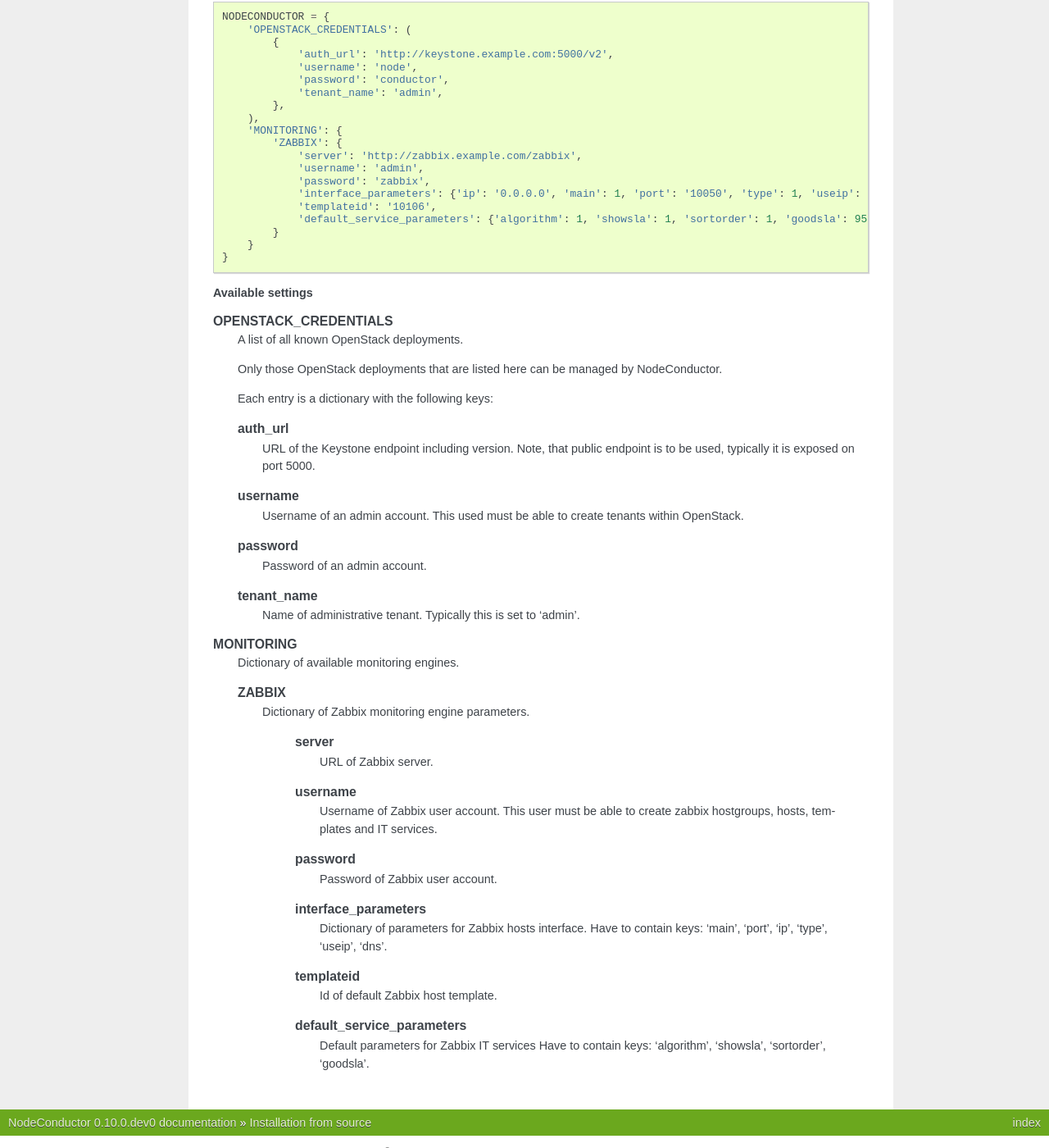
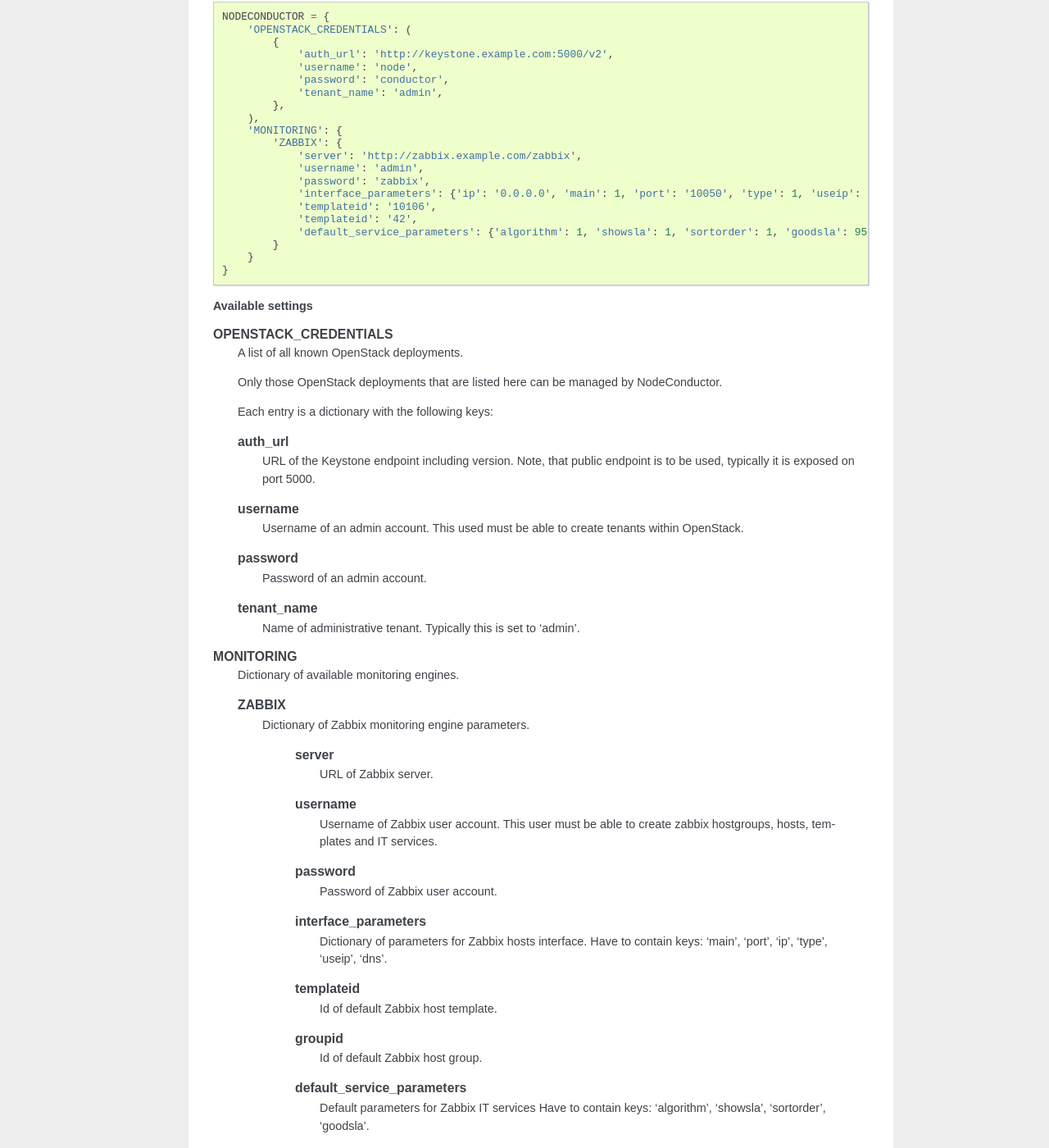
Before and after one commit to opennode/waldur-core, a Sphinx documentation site: the page built from docs/guide/install-from-src.rst, in a window 1280 px wide and 1400 px high, scrolled down 1243 px. Shown: the whole window at 82% size. Built offline with Sphinx 7.4.7, drawn with Linux system fonts in a browser that asks for light colours.

Commit message:
Fix Zabbix configuration docs

```diff
--- a/docs/guide/install-from-src.rst
+++ b/docs/guide/install-from-src.rst
@@ -88,6 +88,7 @@
                 'password': 'zabbix',
                 'interface_parameters': {'ip': '0.0.0.0', 'main': 1, 'port': '10050', 'type': 1, 'useip': 1, 'dns': ''},
                 'templateid': '10106',
+                'templateid': '42',
                 'default_service_parameters': {'algorithm': 1, 'showsla': 1, 'sortorder': 1, 'goodsla': 95},
             }
         }
@@ -141,6 +142,9 @@
           templateid
             Id of default Zabbix host template.
 
+          groupid
+            Id of default Zabbix host group.
+
           default_service_parameters
             Default parameters for Zabbix IT services
             Have to contain keys: 'algorithm', 'showsla', 'sortorder', 'goodsla'.
```
